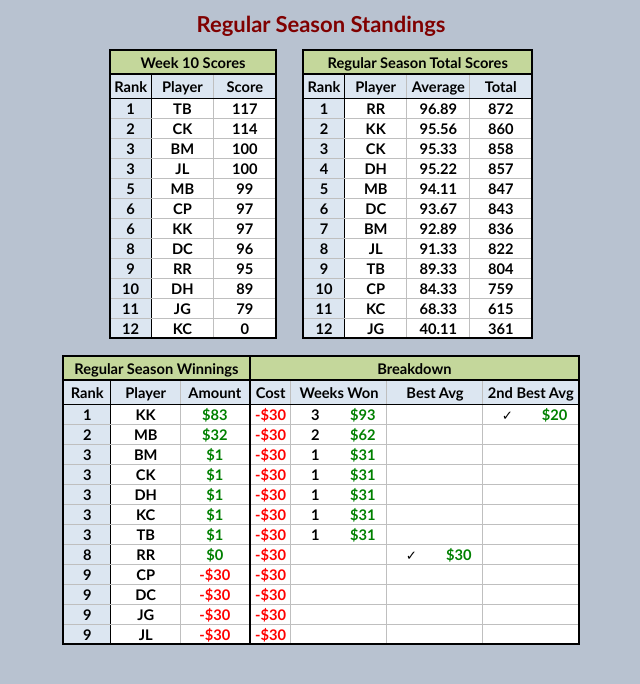
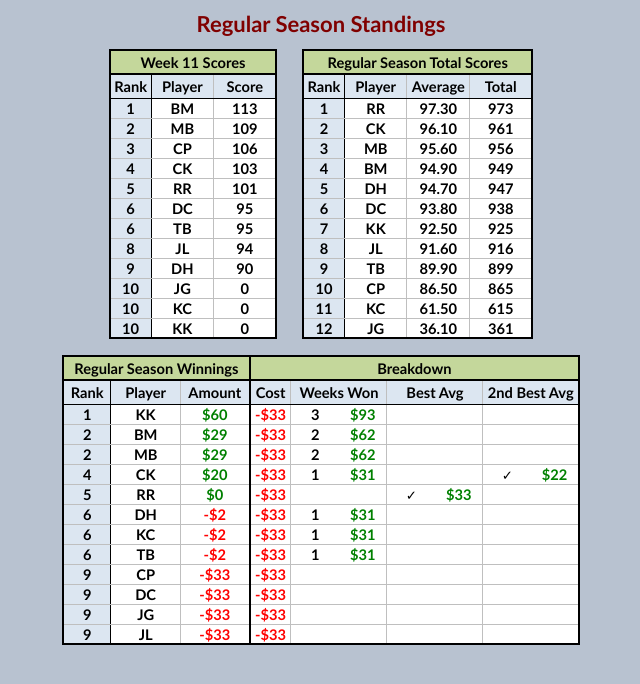
Before and after one commit to jlwebpages/fp, a plain HTML site: page fp_standings.html in a window 1280 px wide. Shown: the whole page, without its empty margins (319-959 px from the left). Drawn offline with Linux system fonts and the light colour scheme.

Commit message:
2026 Regular Season Week 11 results.

```diff
--- a/fp_standings.html
+++ b/fp_standings.html
@@ -1589,7 +1589,7 @@ window.addEventListener("orientationchange", function(){location.href = self.loc
  2218;width:47pt'>
  <tr class=xl65328 height=24 style='mso-height-source:userset;height:18.0pt'>
   <td colspan=3 height=24 class=xl93328 width=165 style='border-right:1.5pt solid black;
-  height:18.0pt;width:125pt'>Week 10 Scores</td>
+  height:18.0pt;width:125pt'>Week 11 Scores</td>
   <td class=xl90328 width=26 style='width:20pt'></td>
   <td colspan=4 class=xl93328 width=227 style='border-right:1.5pt solid black;
   width:172pt'>Regular Season Total Scores</td>
@@ -1606,122 +1606,122 @@ window.addEventListener("orientationchange", function(){location.href = self.loc
  </tr>
  <tr height=20 style='mso-height-source:userset;height:15.0pt'>
   <td height=20 class=xl66328 style='height:15.0pt;border-top:none'>1</td>
-  <td class=xl84328 style='border-top:none;border-left:none'>TB</td>
-  <td class=xl85328 style='border-top:none;border-left:none'>117</td>
+  <td class=xl84328 style='border-top:none;border-left:none'>BM</td>
+  <td class=xl85328 style='border-top:none;border-left:none'>113</td>
   <td class=xl92328></td>
   <td class=xl69328 style='border-top:none'>1</td>
   <td class=xl77328 style='border-top:none;border-left:none'>RR</td>
-  <td class=xl78328 style='border-top:none;border-left:none'>96.89</td>
-  <td class=xl79328 style='border-top:none;border-left:none'>872</td>
+  <td class=xl78328 style='border-top:none;border-left:none'>97.30</td>
+  <td class=xl79328 style='border-top:none;border-left:none'>973</td>
  </tr>
  <tr height=20 style='mso-height-source:userset;height:15.0pt'>
   <td height=20 class=xl67328 style='height:15.0pt;border-top:none'>2</td>
-  <td class=xl86328 style='border-top:none;border-left:none'>CK</td>
-  <td class=xl87328 style='border-top:none;border-left:none'>114</td>
+  <td class=xl86328 style='border-top:none;border-left:none'>MB</td>
+  <td class=xl87328 style='border-top:none;border-left:none'>109</td>
   <td class=xl92328></td>
   <td class=xl70328 style='border-top:none'>2</td>
-  <td class=xl72328 style='border-top:none;border-left:none'>KK</td>
-  <td class=xl80328 style='border-top:none;border-left:none'>95.56</td>
-  <td class=xl81328 style='border-top:none;border-left:none'>860</td>
+  <td class=xl72328 style='border-top:none;border-left:none'>CK</td>
+  <td class=xl80328 style='border-top:none;border-left:none'>96.10</td>
+  <td class=xl81328 style='border-top:none;border-left:none'>961</td>
  </tr>
  <tr height=20 style='mso-height-source:userset;height:15.0pt'>
   <td height=20 class=xl67328 style='height:15.0pt;border-top:none'>3</td>
-  <td class=xl86328 style='border-top:none;border-left:none'>BM</td>
-  <td class=xl87328 style='border-top:none;border-left:none'>100</td>
+  <td class=xl86328 style='border-top:none;border-left:none'>CP</td>
+  <td class=xl87328 style='border-top:none;border-left:none'>106</td>
   <td class=xl92328></td>
   <td class=xl70328 style='border-top:none'>3</td>
-  <td class=xl72328 style='border-top:none;border-left:none'>CK</td>
-  <td class=xl80328 style='border-top:none;border-left:none'>95.33</td>
-  <td class=xl81328 style='border-top:none;border-left:none'>858</td>
- </tr>
- <tr height=20 style='mso-height-source:userset;height:15.0pt'>
-  <td height=20 class=xl67328 style='height:15.0pt;border-top:none'>3</td>
-  <td class=xl86328 style='border-top:none;border-left:none'>JL</td>
-  <td class=xl87328 style='border-top:none;border-left:none'>100</td>
+  <td class=xl72328 style='border-top:none;border-left:none'>MB</td>
+  <td class=xl80328 style='border-top:none;border-left:none'>95.60</td>
+  <td class=xl81328 style='border-top:none;border-left:none'>956</td>
+ </tr>
+ <tr height=20 style='mso-height-source:userset;height:15.0pt'>
+  <td height=20 class=xl67328 style='height:15.0pt;border-top:none'>4</td>
+  <td class=xl86328 style='border-top:none;border-left:none'>CK</td>
+  <td class=xl87328 style='border-top:none;border-left:none'>103</td>
   <td class=xl92328></td>
   <td class=xl70328 style='border-top:none'>4</td>
-  <td class=xl72328 style='border-top:none;border-left:none'>DH</td>
-  <td class=xl80328 style='border-top:none;border-left:none'>95.22</td>
-  <td class=xl81328 style='border-top:none;border-left:none'>857</td>
+  <td class=xl72328 style='border-top:none;border-left:none'>BM</td>
+  <td class=xl80328 style='border-top:none;border-left:none'>94.90</td>
+  <td class=xl81328 style='border-top:none;border-left:none'>949</td>
  </tr>
  <tr height=20 style='mso-height-source:userset;height:15.0pt'>
   <td height=20 class=xl67328 style='height:15.0pt;border-top:none'>5</td>
-  <td class=xl86328 style='border-top:none;border-left:none'>MB</td>
-  <td class=xl87328 style='border-top:none;border-left:none'>99</td>
+  <td class=xl86328 style='border-top:none;border-left:none'>RR</td>
+  <td class=xl87328 style='border-top:none;border-left:none'>101</td>
   <td class=xl92328></td>
   <td class=xl70328 style='border-top:none'>5</td>
-  <td class=xl72328 style='border-top:none;border-left:none'>MB</td>
-  <td class=xl80328 style='border-top:none;border-left:none'>94.11</td>
-  <td class=xl81328 style='border-top:none;border-left:none'>847</td>
+  <td class=xl72328 style='border-top:none;border-left:none'>DH</td>
+  <td class=xl80328 style='border-top:none;border-left:none'>94.70</td>
+  <td class=xl81328 style='border-top:none;border-left:none'>947</td>
  </tr>
  <tr height=20 style='mso-height-source:userset;height:15.0pt'>
   <td height=20 class=xl67328 style='height:15.0pt;border-top:none'>6</td>
-  <td class=xl86328 style='border-top:none;border-left:none'>CP</td>
-  <td class=xl87328 style='border-top:none;border-left:none'>97</td>
+  <td class=xl86328 style='border-top:none;border-left:none'>DC</td>
+  <td class=xl87328 style='border-top:none;border-left:none'>95</td>
   <td class=xl92328></td>
   <td class=xl70328 style='border-top:none'>6</td>
   <td class=xl72328 style='border-top:none;border-left:none'>DC</td>
-  <td class=xl80328 style='border-top:none;border-left:none'>93.67</td>
-  <td class=xl81328 style='border-top:none;border-left:none'>843</td>
+  <td class=xl80328 style='border-top:none;border-left:none'>93.80</td>
+  <td class=xl81328 style='border-top:none;border-left:none'>938</td>
  </tr>
  <tr height=20 style='mso-height-source:userset;height:15.0pt'>
   <td height=20 class=xl67328 style='height:15.0pt;border-top:none'>6</td>
-  <td class=xl86328 style='border-top:none;border-left:none'>KK</td>
-  <td class=xl87328 style='border-top:none;border-left:none'>97</td>
+  <td class=xl86328 style='border-top:none;border-left:none'>TB</td>
+  <td class=xl87328 style='border-top:none;border-left:none'>95</td>
   <td class=xl92328></td>
   <td class=xl70328 style='border-top:none'>7</td>
-  <td class=xl72328 style='border-top:none;border-left:none'>BM</td>
-  <td class=xl80328 style='border-top:none;border-left:none'>92.89</td>
-  <td class=xl81328 style='border-top:none;border-left:none'>836</td>
+  <td class=xl72328 style='border-top:none;border-left:none'>KK</td>
+  <td class=xl80328 style='border-top:none;border-left:none'>92.50</td>
+  <td class=xl81328 style='border-top:none;border-left:none'>925</td>
  </tr>
  <tr height=20 style='mso-height-source:userset;height:15.0pt'>
   <td height=20 class=xl67328 style='height:15.0pt;border-top:none'>8</td>
-  <td class=xl86328 style='border-top:none;border-left:none'>DC</td>
-  <td class=xl87328 style='border-top:none;border-left:none'>96</td>
+  <td class=xl86328 style='border-top:none;border-left:none'>JL</td>
+  <td class=xl87328 style='border-top:none;border-left:none'>94</td>
   <td class=xl92328></td>
   <td class=xl70328 style='border-top:none'>8</td>
   <td class=xl72328 style='border-top:none;border-left:none'>JL</td>
-  <td class=xl80328 style='border-top:none;border-left:none'>91.33</td>
-  <td class=xl81328 style='border-top:none;border-left:none'>822</td>
+  <td class=xl80328 style='border-top:none;border-left:none'>91.60</td>
+  <td class=xl81328 style='border-top:none;border-left:none'>916</td>
  </tr>
  <tr height=20 style='mso-height-source:userset;height:15.0pt'>
   <td height=20 class=xl67328 style='height:15.0pt;border-top:none'>9</td>
-  <td class=xl86328 style='border-top:none;border-left:none'>RR</td>
-  <td class=xl87328 style='border-top:none;border-left:none'>95</td>
+  <td class=xl86328 style='border-top:none;border-left:none'>DH</td>
+  <td class=xl87328 style='border-top:none;border-left:none'>90</td>
   <td class=xl92328></td>
   <td class=xl70328 style='border-top:none'>9</td>
   <td class=xl72328 style='border-top:none;border-left:none'>TB</td>
-  <td class=xl80328 style='border-top:none;border-left:none'>89.33</td>
-  <td class=xl81328 style='border-top:none;border-left:none'>804</td>
+  <td class=xl80328 style='border-top:none;border-left:none'>89.90</td>
+  <td class=xl81328 style='border-top:none;border-left:none'>899</td>
  </tr>
  <tr height=20 style='mso-height-source:userset;height:15.0pt'>
   <td height=20 class=xl67328 style='height:15.0pt;border-top:none'>10</td>
-  <td class=xl86328 style='border-top:none;border-left:none'>DH</td>
-  <td class=xl87328 style='border-top:none;border-left:none'>89</td>
+  <td class=xl86328 style='border-top:none;border-left:none'>JG</td>
+  <td class=xl87328 style='border-top:none;border-left:none'>0</td>
   <td class=xl92328></td>
   <td class=xl70328 style='border-top:none'>10</td>
   <td class=xl72328 style='border-top:none;border-left:none'>CP</td>
-  <td class=xl80328 style='border-top:none;border-left:none'>84.33</td>
-  <td class=xl81328 style='border-top:none;border-left:none'>759</td>
- </tr>
- <tr height=20 style='mso-height-source:userset;height:15.0pt'>
-  <td height=20 class=xl67328 style='height:15.0pt;border-top:none'>11</td>
-  <td class=xl86328 style='border-top:none;border-left:none'>JG</td>
-  <td class=xl87328 style='border-top:none;border-left:none'>79</td>
+  <td class=xl80328 style='border-top:none;border-left:none'>86.50</td>
+  <td class=xl81328 style='border-top:none;border-left:none'>865</td>
+ </tr>
+ <tr height=20 style='mso-height-source:userset;height:15.0pt'>
+  <td height=20 class=xl67328 style='height:15.0pt;border-top:none'>10</td>
+  <td class=xl86328 style='border-top:none;border-left:none'>KC</td>
+  <td class=xl87328 style='border-top:none;border-left:none'>0</td>
   <td class=xl92328></td>
   <td class=xl70328 style='border-top:none'>11</td>
   <td class=xl72328 style='border-top:none;border-left:none'>KC</td>
-  <td class=xl80328 style='border-top:none;border-left:none'>68.33</td>
+  <td class=xl80328 style='border-top:none;border-left:none'>61.50</td>
   <td class=xl81328 style='border-top:none;border-left:none'>615</td>
  </tr>
  <tr height=20 style='mso-height-source:userset;height:15.0pt'>
-  <td height=20 class=xl68328 style='height:15.0pt;border-top:none'>12</td>
-  <td class=xl88328 style='border-top:none;border-left:none'>KC</td>
+  <td height=20 class=xl68328 style='height:15.0pt;border-top:none'>10</td>
+  <td class=xl88328 style='border-top:none;border-left:none'>KK</td>
   <td class=xl89328 style='border-top:none;border-left:none'>0</td>
   <td class=xl92328></td>
   <td class=xl71328 style='border-top:none'>12</td>
   <td class=xl73328 style='border-top:none;border-left:none'>JG</td>
-  <td class=xl82328 style='border-top:none;border-left:none'>40.11</td>
+  <td class=xl82328 style='border-top:none;border-left:none'>36.10</td>
   <td class=xl83328 style='border-top:none;border-left:none'>361</td>
  </tr>
  <![if supportMisalignedColumns]>
@@ -1775,22 +1775,22 @@ window.addEventListener("orientationchange", function(){location.href = self.loc
  <tr height=20 style='mso-height-source:userset;height:15.0pt'>
   <td height=20 class=xl68333 style='height:15.0pt;border-top:none'>1</td>
   <td class=xl82333 style='border-top:none;border-left:none'>KK</td>
-  <td class=xl74333 style='border-top:none;border-left:none'>$83</td>
+  <td class=xl74333 style='border-top:none;border-left:none'>$60</td>
   <td class=xl73333 style='border-top:none;border-left:none'><font
-  color="#FF0000" style='mso-ignore:color'>-$30</font></td>
+  color="#FF0000" style='mso-ignore:color'>-$33</font></td>
   <td class=xl90333 style='border-top:none;border-left:none'>3</td>
   <td class=xl79333 style='border-top:none'>$93</td>
   <td class=xl87333 style='border-top:none;border-left:none'>&nbsp;</td>
   <td class=xl79333 style='border-top:none'>&nbsp;</td>
-  <td class=xl87333 style='border-top:none;border-left:none'>&#10003;</td>
-  <td class=xl69333 style='border-top:none'>$20</td>
+  <td class=xl87333 style='border-top:none;border-left:none'>&nbsp;</td>
+  <td class=xl69333 style='border-top:none'>&nbsp;</td>
  </tr>
  <tr height=20 style='mso-height-source:userset;height:15.0pt'>
   <td height=20 class=xl66333 style='height:15.0pt;border-top:none'>2</td>
-  <td class=xl83333 style='border-top:none;border-left:none'>MB</td>
-  <td class=xl76333 style='border-top:none;border-left:none'>$32</td>
+  <td class=xl83333 style='border-top:none;border-left:none'>BM</td>
+  <td class=xl76333 style='border-top:none;border-left:none'>$29</td>
   <td class=xl75333 style='border-top:none;border-left:none'><font
-  color="#FF0000" style='mso-ignore:color'>-$30</font></td>
+  color="#FF0000" style='mso-ignore:color'>-$33</font></td>
   <td class=xl91333 style='border-top:none;border-left:none'>2</td>
   <td class=xl80333 style='border-top:none'>$62</td>
   <td class=xl88333 style='border-top:none;border-left:none'>&nbsp;</td>
@@ -1799,11 +1799,51 @@ window.addEventListener("orientationchange", function(){location.href = self.loc
   <td class=xl70333 style='border-top:none'>&nbsp;</td>
  </tr>
  <tr height=20 style='mso-height-source:userset;height:15.0pt'>
-  <td height=20 class=xl66333 style='height:15.0pt;border-top:none'>3</td>
-  <td class=xl83333 style='border-top:none;border-left:none'>BM</td>
-  <td class=xl76333 style='border-top:none;border-left:none'>$1</td>
+  <td height=20 class=xl66333 style='height:15.0pt;border-top:none'>2</td>
+  <td class=xl83333 style='border-top:none;border-left:none'>MB</td>
+  <td class=xl76333 style='border-top:none;border-left:none'>$29</td>
   <td class=xl75333 style='border-top:none;border-left:none'><font
-  color="#FF0000" style='mso-ignore:color'>-$30</font></td>
+  color="#FF0000" style='mso-ignore:color'>-$33</font></td>
+  <td class=xl91333 style='border-top:none;border-left:none'>2</td>
+  <td class=xl80333 style='border-top:none'>$62</td>
+  <td class=xl88333 style='border-top:none;border-left:none'>&nbsp;</td>
+  <td class=xl80333 style='border-top:none'>&nbsp;</td>
+  <td class=xl88333 style='border-top:none;border-left:none'>&nbsp;</td>
+  <td class=xl70333 style='border-top:none'>&nbsp;</td>
+ </tr>
+ <tr height=20 style='mso-height-source:userset;height:15.0pt'>
+  <td height=20 class=xl66333 style='height:15.0pt;border-top:none'>4</td>
+  <td class=xl83333 style='border-top:none;border-left:none'>CK</td>
+  <td class=xl76333 style='border-top:none;border-left:none'>$20</td>
+  <td class=xl75333 style='border-top:none;border-left:none'><font
+  color="#FF0000" style='mso-ignore:color'>-$33</font></td>
+  <td class=xl91333 style='border-top:none;border-left:none'>1</td>
+  <td class=xl80333 style='border-top:none'>$31</td>
+  <td class=xl88333 style='border-top:none;border-left:none'>&nbsp;</td>
+  <td class=xl80333 style='border-top:none'>&nbsp;</td>
+  <td class=xl88333 style='border-top:none;border-left:none'>&#10003;</td>
+  <td class=xl70333 style='border-top:none'>$22</td>
+ </tr>
+ <tr height=20 style='mso-height-source:userset;height:15.0pt'>
+  <td height=20 class=xl66333 style='height:15.0pt;border-top:none'>5</td>
+  <td class=xl83333 style='border-top:none;border-left:none'>RR</td>
+  <td class=xl76333 style='border-top:none;border-left:none'>$0</td>
+  <td class=xl75333 style='border-top:none;border-left:none'><font
+  color="#FF0000" style='mso-ignore:color'>-$33</font></td>
+  <td class=xl91333 style='border-top:none;border-left:none'>&nbsp;</td>
+  <td class=xl80333 style='border-top:none'>&nbsp;</td>
+  <td class=xl88333 style='border-top:none;border-left:none'>&#10003;</td>
+  <td class=xl80333 style='border-top:none'>$33</td>
+  <td class=xl88333 style='border-top:none;border-left:none'>&nbsp;</td>
+  <td class=xl70333 style='border-top:none'>&nbsp;</td>
+ </tr>
+ <tr height=20 style='mso-height-source:userset;height:15.0pt'>
+  <td height=20 class=xl66333 style='height:15.0pt;border-top:none'>6</td>
+  <td class=xl83333 style='border-top:none;border-left:none'>DH</td>
+  <td class=xl76333 style='border-top:none;border-left:none'><font
+  color="#FF0000" style='mso-ignore:color'>-$2</font></td>
+  <td class=xl75333 style='border-top:none;border-left:none'><font
+  color="#FF0000" style='mso-ignore:color'>-$33</font></td>
   <td class=xl91333 style='border-top:none;border-left:none'>1</td>
   <td class=xl80333 style='border-top:none'>$31</td>
   <td class=xl88333 style='border-top:none;border-left:none'>&nbsp;</td>
@@ -1812,11 +1852,12 @@ window.addEventListener("orientationchange", function(){location.href = self.loc
   <td class=xl70333 style='border-top:none'>&nbsp;</td>
  </tr>
  <tr height=20 style='mso-height-source:userset;height:15.0pt'>
-  <td height=20 class=xl66333 style='height:15.0pt;border-top:none'>3</td>
-  <td class=xl83333 style='border-top:none;border-left:none'>CK</td>
-  <td class=xl76333 style='border-top:none;border-left:none'>$1</td>
+  <td height=20 class=xl66333 style='height:15.0pt;border-top:none'>6</td>
+  <td class=xl83333 style='border-top:none;border-left:none'>KC</td>
+  <td class=xl76333 style='border-top:none;border-left:none'><font
+  color="#FF0000" style='mso-ignore:color'>-$2</font></td>
   <td class=xl75333 style='border-top:none;border-left:none'><font
-  color="#FF0000" style='mso-ignore:color'>-$30</font></td>
+  color="#FF0000" style='mso-ignore:color'>-$33</font></td>
   <td class=xl91333 style='border-top:none;border-left:none'>1</td>
   <td class=xl80333 style='border-top:none'>$31</td>
   <td class=xl88333 style='border-top:none;border-left:none'>&nbsp;</td>
@@ -1825,11 +1866,12 @@ window.addEventListener("orientationchange", function(){location.href = self.loc
   <td class=xl70333 style='border-top:none'>&nbsp;</td>
  </tr>
  <tr height=20 style='mso-height-source:userset;height:15.0pt'>
-  <td height=20 class=xl66333 style='height:15.0pt;border-top:none'>3</td>
-  <td class=xl83333 style='border-top:none;border-left:none'>DH</td>
-  <td class=xl76333 style='border-top:none;border-left:none'>$1</td>
+  <td height=20 class=xl66333 style='height:15.0pt;border-top:none'>6</td>
+  <td class=xl83333 style='border-top:none;border-left:none'>TB</td>
+  <td class=xl76333 style='border-top:none;border-left:none'><font
+  color="#FF0000" style='mso-ignore:color'>-$2</font></td>
   <td class=xl75333 style='border-top:none;border-left:none'><font
-  color="#FF0000" style='mso-ignore:color'>-$30</font></td>
+  color="#FF0000" style='mso-ignore:color'>-$33</font></td>
   <td class=xl91333 style='border-top:none;border-left:none'>1</td>
   <td class=xl80333 style='border-top:none'>$31</td>
   <td class=xl88333 style='border-top:none;border-left:none'>&nbsp;</td>
@@ -1838,51 +1880,12 @@ window.addEventListener("orientationchange", function(){location.href = self.loc
   <td class=xl70333 style='border-top:none'>&nbsp;</td>
  </tr>
  <tr height=20 style='mso-height-source:userset;height:15.0pt'>
-  <td height=20 class=xl66333 style='height:15.0pt;border-top:none'>3</td>
-  <td class=xl83333 style='border-top:none;border-left:none'>KC</td>
-  <td class=xl76333 style='border-top:none;border-left:none'>$1</td>
-  <td class=xl75333 style='border-top:none;border-left:none'><font
-  color="#FF0000" style='mso-ignore:color'>-$30</font></td>
-  <td class=xl91333 style='border-top:none;border-left:none'>1</td>
-  <td class=xl80333 style='border-top:none'>$31</td>
-  <td class=xl88333 style='border-top:none;border-left:none'>&nbsp;</td>
-  <td class=xl80333 style='border-top:none'>&nbsp;</td>
-  <td class=xl88333 style='border-top:none;border-left:none'>&nbsp;</td>
-  <td class=xl70333 style='border-top:none'>&nbsp;</td>
- </tr>
- <tr height=20 style='mso-height-source:userset;height:15.0pt'>
-  <td height=20 class=xl66333 style='height:15.0pt;border-top:none'>3</td>
-  <td class=xl83333 style='border-top:none;border-left:none'>TB</td>
-  <td class=xl76333 style='border-top:none;border-left:none'>$1</td>
-  <td class=xl75333 style='border-top:none;border-left:none'><font
-  color="#FF0000" style='mso-ignore:color'>-$30</font></td>
-  <td class=xl91333 style='border-top:none;border-left:none'>1</td>
-  <td class=xl80333 style='border-top:none'>$31</td>
-  <td class=xl88333 style='border-top:none;border-left:none'>&nbsp;</td>
-  <td class=xl80333 style='border-top:none'>&nbsp;</td>
-  <td class=xl88333 style='border-top:none;border-left:none'>&nbsp;</td>
-  <td class=xl70333 style='border-top:none'>&nbsp;</td>
- </tr>
- <tr height=20 style='mso-height-source:userset;height:15.0pt'>
-  <td height=20 class=xl66333 style='height:15.0pt;border-top:none'>8</td>
-  <td class=xl83333 style='border-top:none;border-left:none'>RR</td>
-  <td class=xl76333 style='border-top:none;border-left:none'>$0</td>
-  <td class=xl75333 style='border-top:none;border-left:none'><font
-  color="#FF0000" style='mso-ignore:color'>-$30</font></td>
-  <td class=xl91333 style='border-top:none;border-left:none'>&nbsp;</td>
-  <td class=xl80333 style='border-top:none'>&nbsp;</td>
-  <td class=xl88333 style='border-top:none;border-left:none'>&#10003;</td>
-  <td class=xl80333 style='border-top:none'>$30</td>
-  <td class=xl88333 style='border-top:none;border-left:none'>&nbsp;</td>
-  <td class=xl70333 style='border-top:none'>&nbsp;</td>
- </tr>
- <tr height=20 style='mso-height-source:userset;height:15.0pt'>
   <td height=20 class=xl66333 style='height:15.0pt;border-top:none'>9</td>
   <td class=xl83333 style='border-top:none;border-left:none'>CP</td>
   <td class=xl76333 style='border-top:none;border-left:none'><font
-  color="#FF0000" style='mso-ignore:color'>-$30</font></td>
+  color="#FF0000" style='mso-ignore:color'>-$33</font></td>
   <td class=xl75333 style='border-top:none;border-left:none'><font
-  color="#FF0000" style='mso-ignore:color'>-$30</font></td>
+  color="#FF0000" style='mso-ignore:color'>-$33</font></td>
   <td class=xl91333 style='border-top:none;border-left:none'>&nbsp;</td>
   <td class=xl80333 style='border-top:none'>&nbsp;</td>
   <td class=xl88333 style='border-top:none;border-left:none'>&nbsp;</td>
@@ -1894,9 +1897,9 @@ window.addEventListener("orientationchange", function(){location.href = self.loc
   <td height=20 class=xl66333 style='height:15.0pt;border-top:none'>9</td>
   <td class=xl83333 style='border-top:none;border-left:none'>DC</td>
   <td class=xl76333 style='border-top:none;border-left:none'><font
-  color="#FF0000" style='mso-ignore:color'>-$30</font></td>
+  color="#FF0000" style='mso-ignore:color'>-$33</font></td>
   <td class=xl75333 style='border-top:none;border-left:none'><font
-  color="#FF0000" style='mso-ignore:color'>-$30</font></td>
+  color="#FF0000" style='mso-ignore:color'>-$33</font></td>
   <td class=xl91333 style='border-top:none;border-left:none'>&nbsp;</td>
   <td class=xl80333 style='border-top:none'>&nbsp;</td>
   <td class=xl88333 style='border-top:none;border-left:none'>&nbsp;</td>
@@ -1908,9 +1911,9 @@ window.addEventListener("orientationchange", function(){location.href = self.loc
   <td height=20 class=xl66333 style='height:15.0pt;border-top:none'>9</td>
   <td class=xl83333 style='border-top:none;border-left:none'>JG</td>
   <td class=xl76333 style='border-top:none;border-left:none'><font
-  color="#FF0000" style='mso-ignore:color'>-$30</font></td>
+  color="#FF0000" style='mso-ignore:color'>-$33</font></td>
   <td class=xl75333 style='border-top:none;border-left:none'><font
-  color="#FF0000" style='mso-ignore:color'>-$30</font></td>
+  color="#FF0000" style='mso-ignore:color'>-$33</font></td>
   <td class=xl91333 style='border-top:none;border-left:none'>&nbsp;</td>
   <td class=xl80333 style='border-top:none'>&nbsp;</td>
   <td class=xl88333 style='border-top:none;border-left:none'>&nbsp;</td>
@@ -1922,9 +1925,9 @@ window.addEventListener("orientationchange", function(){location.href = self.loc
   <td height=20 class=xl67333 style='height:15.0pt;border-top:none'>9</td>
   <td class=xl84333 style='border-top:none;border-left:none'>JL</td>
   <td class=xl78333 style='border-top:none;border-left:none'><font
-  color="#FF0000" style='mso-ignore:color'>-$30</font></td>
+  color="#FF0000" style='mso-ignore:color'>-$33</font></td>
   <td class=xl77333 style='border-top:none;border-left:none'><font
-  color="#FF0000" style='mso-ignore:color'>-$30</font></td>
+  color="#FF0000" style='mso-ignore:color'>-$33</font></td>
   <td class=xl92333 style='border-top:none;border-left:none'>&nbsp;</td>
   <td class=xl81333 style='border-top:none'>&nbsp;</td>
   <td class=xl89333 style='border-top:none;border-left:none'>&nbsp;</td>
```
Also changed, not shown: fp.html (+1 -1 lines), fp_mobile.html (+1 -1 lines), fp_regular_season_form.html (+1 -1 lines).
